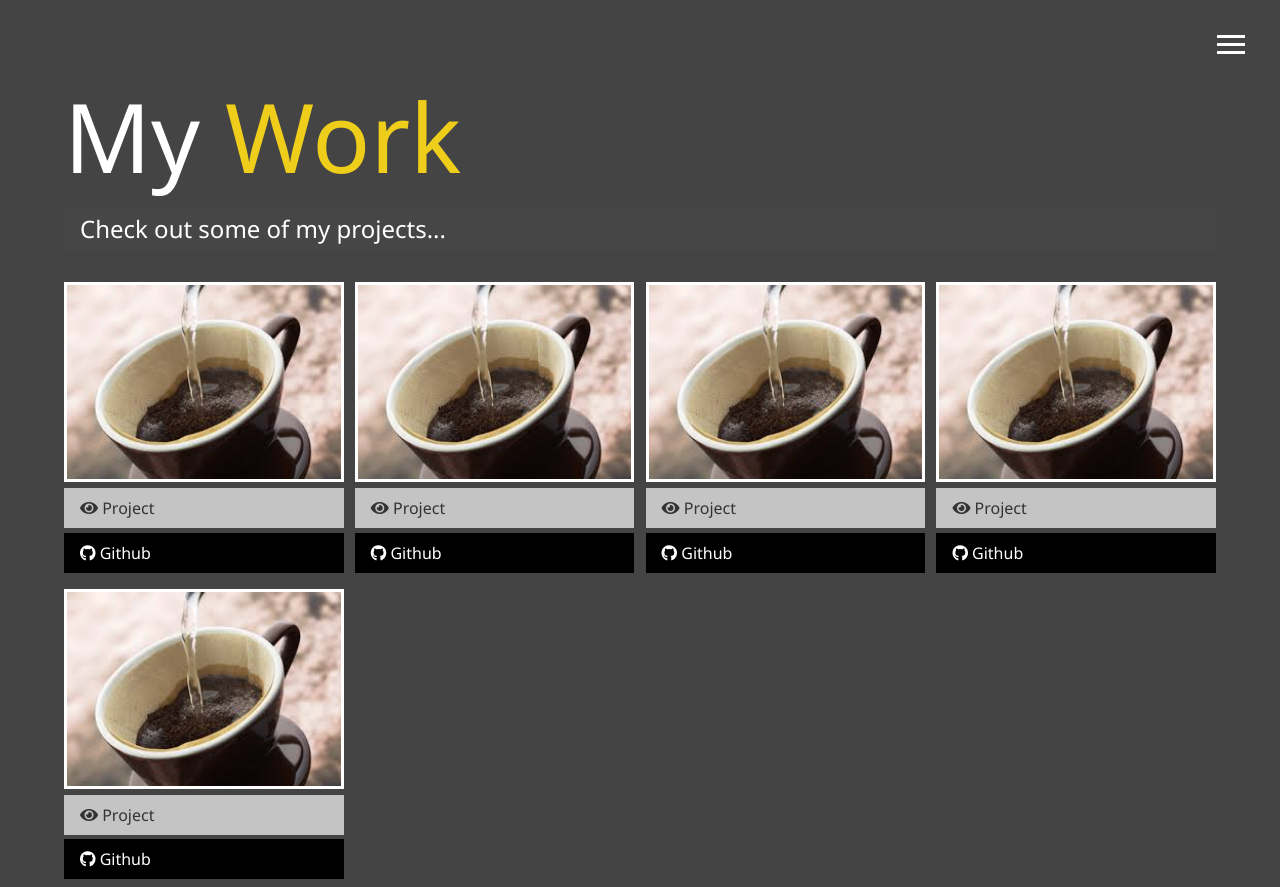
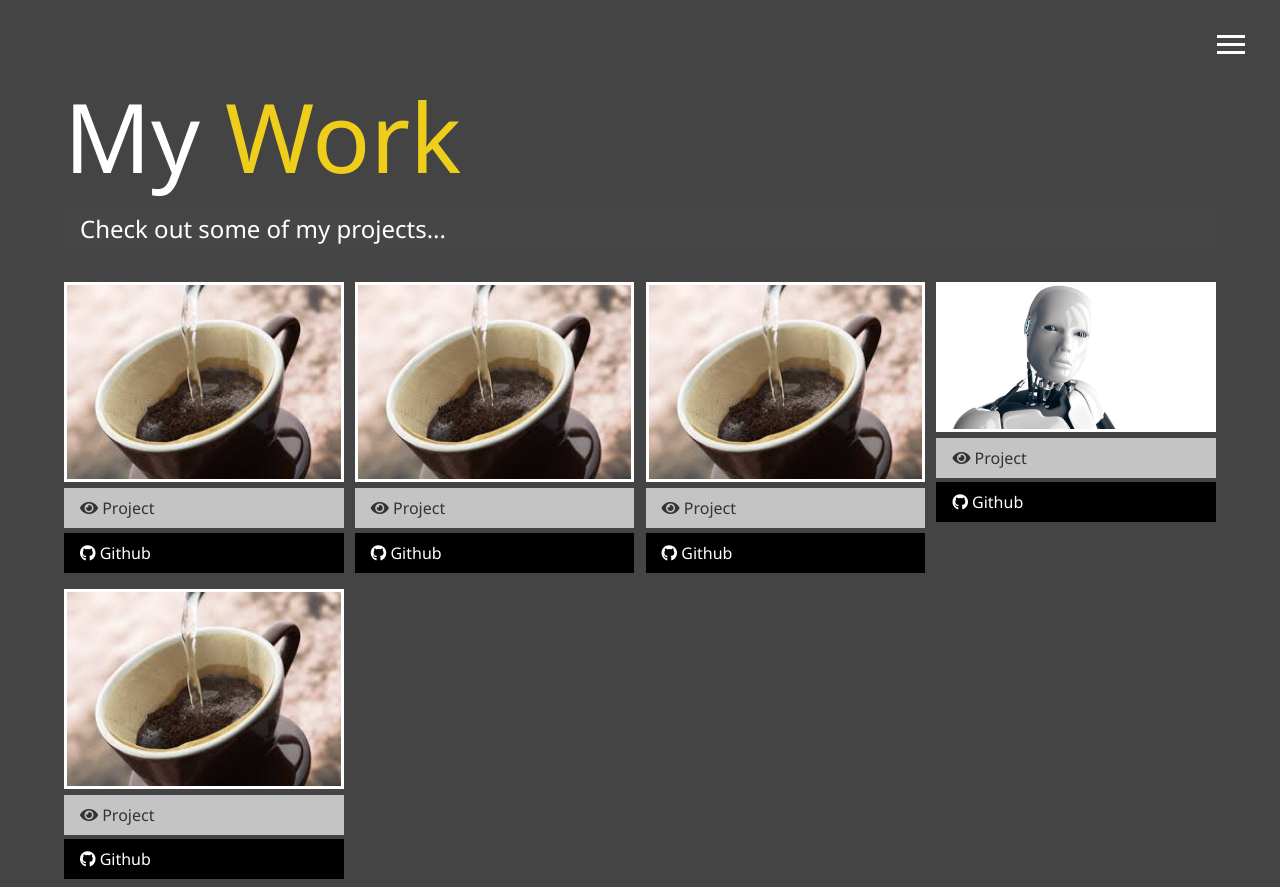
Before and after one commit to alcuny/Mywebproject, a website: page dist/work.html in a window 1280 px wide. Shown: the top 887 px of the page. Drawn offline with nearby package versions, Linux system fonts and the light colour scheme.

Commit message:
hopefully last image will show in project

```diff
--- a/dist/work.html
+++ b/dist/work.html
@@ -92,7 +92,7 @@
         </div>
         <div class="item">
             <a href="#!">
-                <img src="img/projects/proj2.jpg" alt="Project">
+                <img src="img/projects/proj1.jpg" alt="Project">
             </a>
             <a href="#" class="btn-light">
                 <i class="fas fa-eye"></i> Project
```
Also changed, not shown: dist/contact.html (+1 -1 lines).
